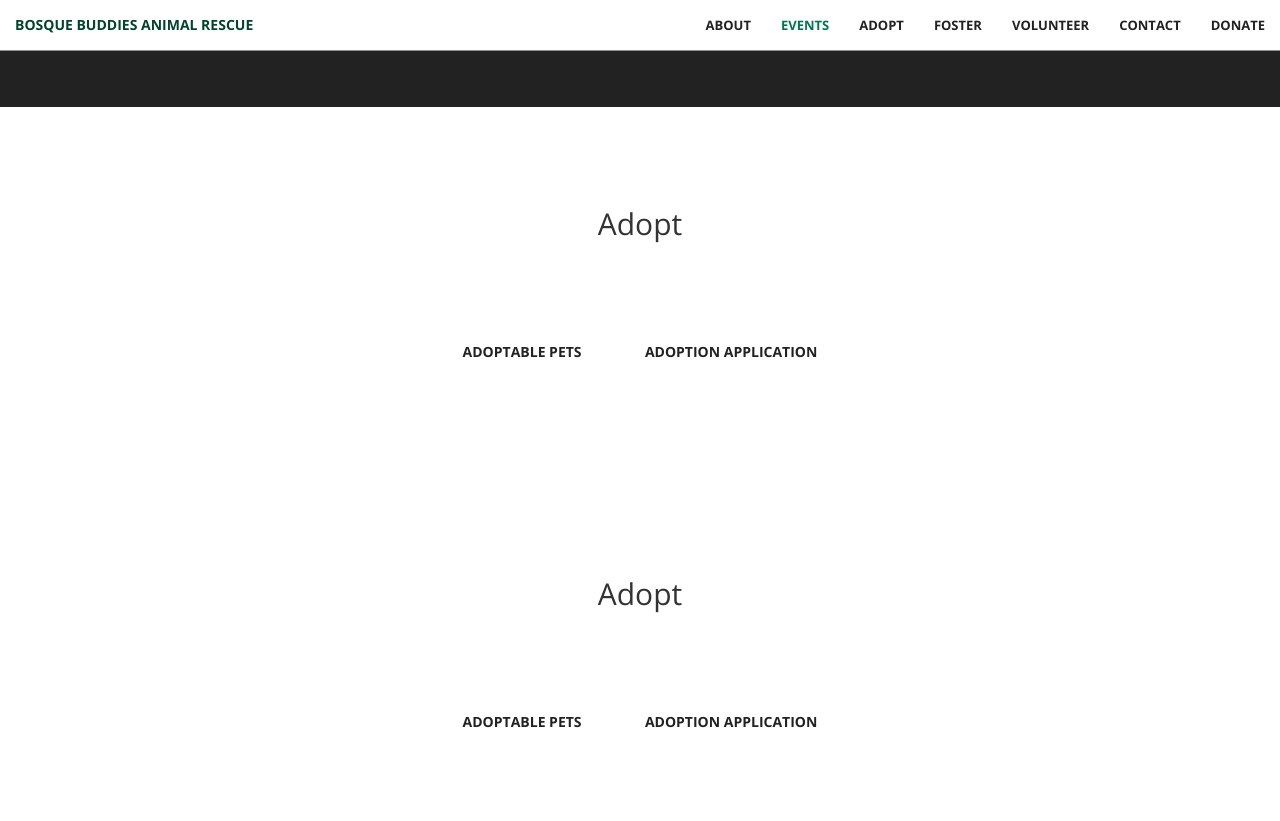
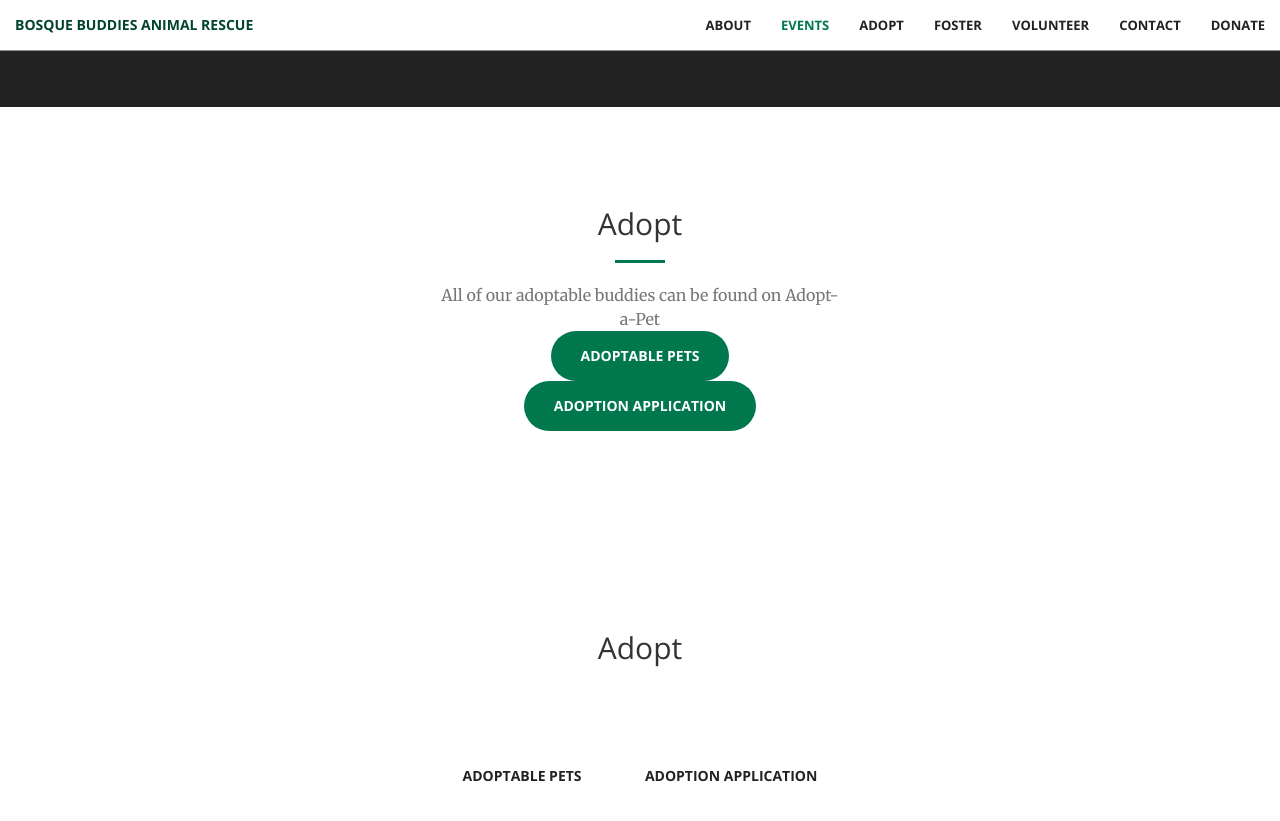
Before and after one commit to bbanimalrescue/bbanimalrescue.github.io, a Jekyll site: the page built from index.html, in a window 1280 px wide and 900 px high, scrolled down 2058 px. Shown: the top 821 px of the window. Built offline with Jekyll 4.4.1, drawn with Linux system fonts in a browser that asks for light colours.

Commit message:
Updated adopt section

```diff
--- a/_includes/adopt.html
+++ b/_includes/adopt.html
@@ -3,10 +3,12 @@
         <div class="row">
             <div class="col-lg-8 col-lg-offset-2 text-center">
                 <h2 class="section-heading">Adopt</h2>
-                <hr class="light">
-                <p class="text-faded">All of our adoptable buddies can be found on Adopt-a-Pet</p>
-                <a href="#" class="btn btn-default btn-xl wow tada">Adoptable Pets</a>
-                <a href="#" class="btn btn-default btn-xl wow tada">Adoption Application</a>
+                <hr>
+                <div class="service-box">
+                    <p class="text-muted">All of our adoptable buddies can be found on Adopt-a-Pet</p>
+                    <a href="#" class="btn btn-primary btn-xl page-scroll">Adoptable Pets</a>
+                    <a href="#" class="btn btn-primary btn-xl page-scroll">Adoption Application</a>
+                </div>
             </div>
         </div>
     </div>
```
Also changed, not shown: 1 other file.
